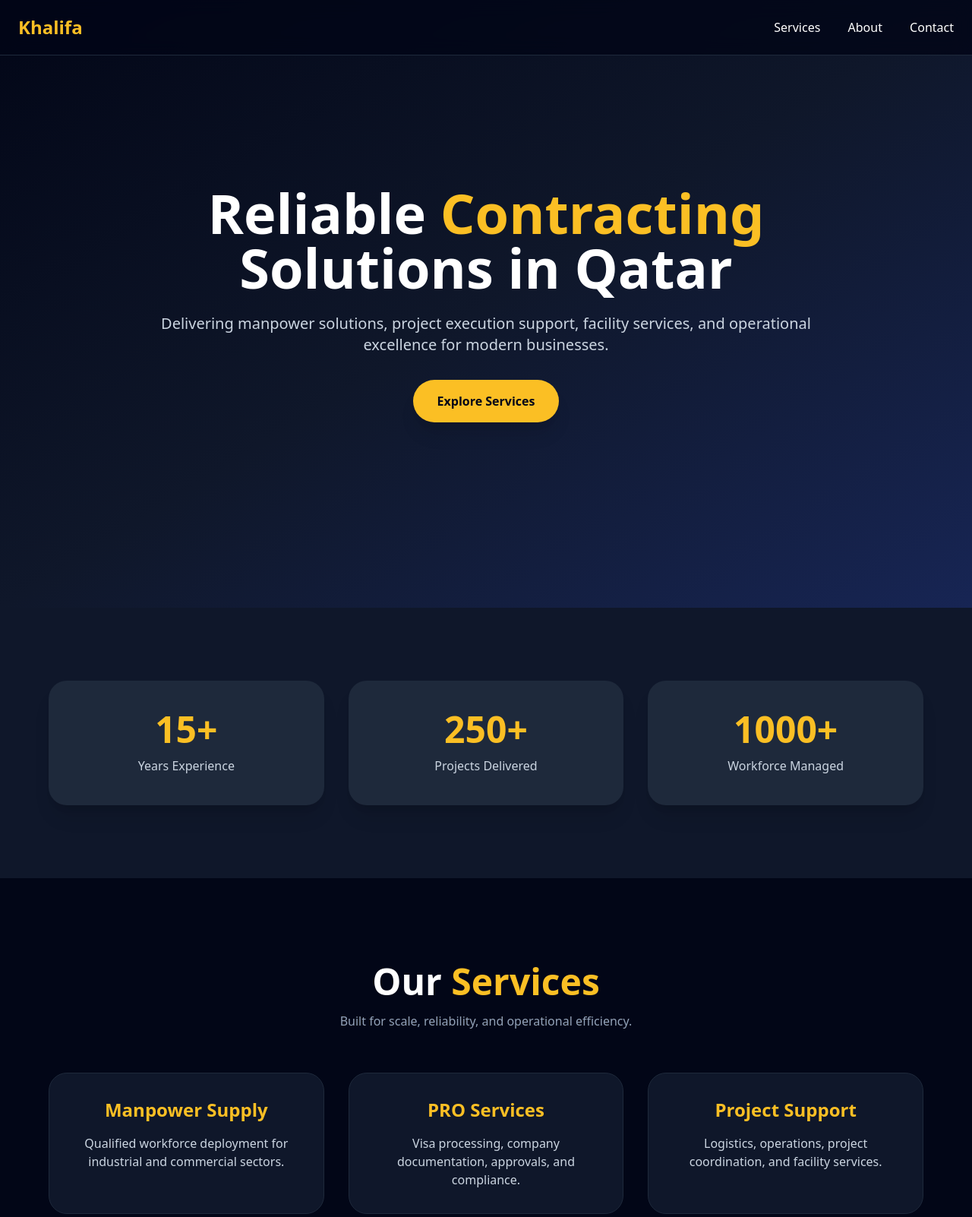
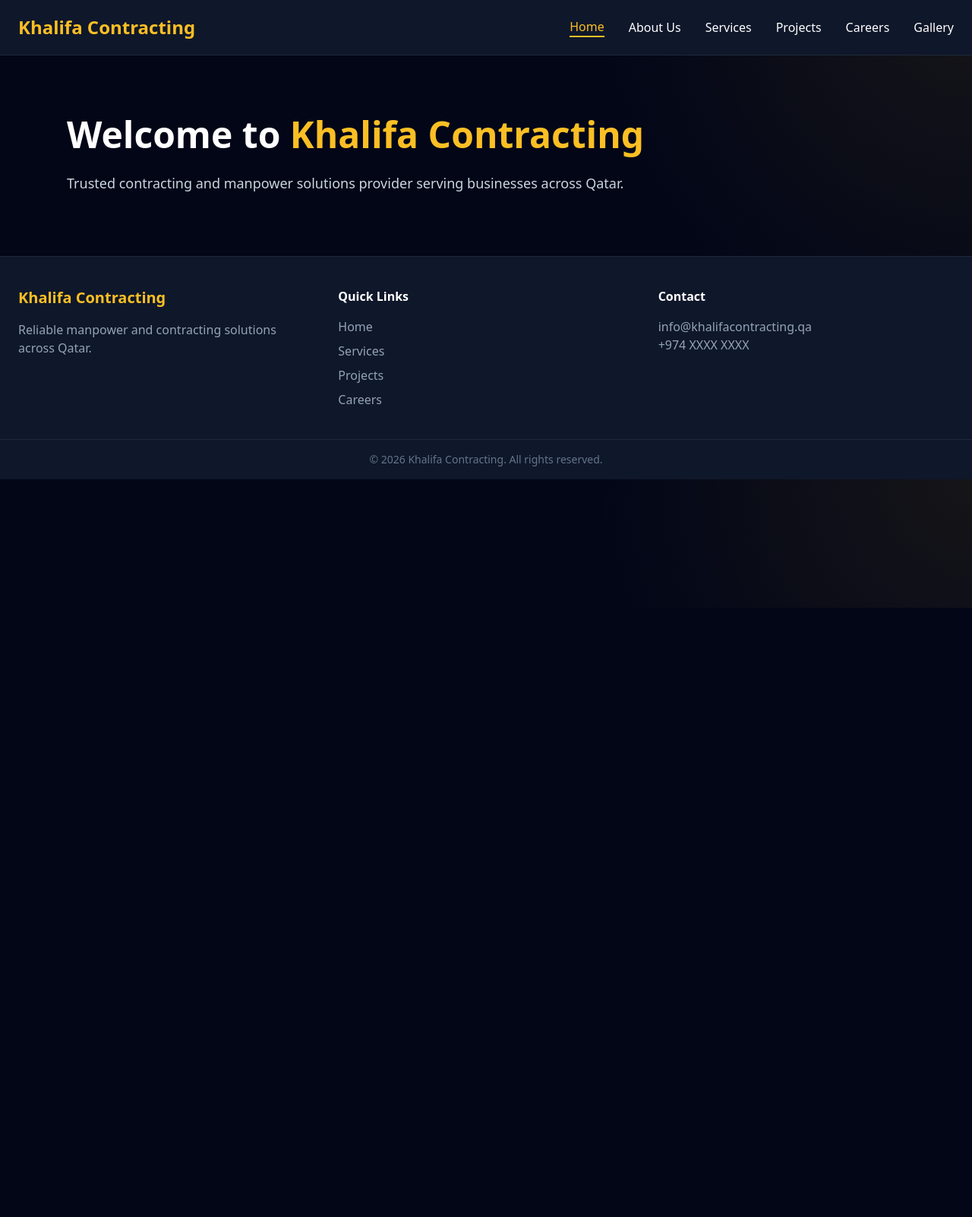
Before and after one commit to Arunprasath0405/KAC, a plain HTML site: page index.html in a window 1280 px wide. Shown: the top 1602 px of the page at 76% size. After the commit the page ends 800 px from the top, so only its background shows below. Drawn offline with nearby package versions, Linux system fonts and the light colour scheme.

Commit message:
`Refactor layout, add new sections, and update styles`

```diff
--- a/index.html
+++ b/index.html
@@ -5,161 +5,269 @@
     <meta charset="UTF-8" />
     <meta name="viewport" content="width=device-width, initial-scale=1.0" />
     <title>Khalifa Contracting</title>
-
     <script src="https://cdn.tailwindcss.com"></script>
 
     <style>
-        .reveal {
-            opacity: 0;
-            transform: translateY(40px);
-            transition: all 0.8s ease;
+        .tab-section {
+            display: none;
+            animation: fadeIn 0.5s ease;
         }
 
-        .reveal.active {
+        .tab-section.active {
+            display: block;
+        }
+
+        .nav-link.active {
+            color: #fbbf24;
+            border-bottom: 2px solid #fbbf24;
+        }
+
+        @keyframes fadeIn {
+            from {
+                opacity: 0;
+                transform: translateY(20px);
+            }
+
+            to {
                 opacity: 1;
                 transform: translateY(0);
+            }
         }
     </style>
 </head>
 
-<body class="bg-slate-950 text-white">
+<body class="bg-slate-950 text-white"
+    style="background-image: radial-gradient(circle at top right, rgba(251,191,36,0.08), transparent 35%);">
 
     <!-- Navbar -->
-    <nav class="fixed top-0 w-full z-50 bg-slate-950/80 backdrop-blur-md border-b border-slate-800">
+    <nav class="bg-slate-900 border-b border-slate-800 sticky top-0 z-50">
         <div class="max-w-7xl mx-auto px-6 py-5 flex justify-between items-center">
-            <h1 class="text-2xl font-bold text-amber-400">Khalifa</h1>
+            <h1 class="text-2xl font-bold text-amber-400">Khalifa Contracting</h1>
 
-            <div class="space-x-8 hidden md:block">
-                <a href="#services" class="hover:text-amber-400 transition">Services</a>
-                <a href="#about" class="hover:text-amber-400 transition">About</a>
-                <a href="#contact" class="hover:text-amber-400 transition">Contact</a>
+            <div class="hidden md:flex gap-8">
+                <button class="nav-link active hover:text-amber-400" onclick="showTab('home', this)">Home</button>
+                <button class="nav-link hover:text-amber-400" onclick="showTab('about', this)">About Us</button>
+                <button class="nav-link hover:text-amber-400" onclick="showTab('services', this)">Services</button>
+                <button class="nav-link hover:text-amber-400" onclick="showTab('projects', this)">Projects</button>
+                <button class="nav-link hover:text-amber-400" onclick="showTab('careers', this)">Careers</button>
+                <button class="nav-link hover:text-amber-400" onclick="showTab('gallery', this)">Gallery</button>
             </div>
         </div>
     </nav>
 
-    <!-- Hero -->
-    <section
-        class="min-h-screen flex items-center justify-center bg-gradient-to-br from-slate-950 via-slate-900 to-blue-950 px-6">
-        <div class="text-center max-w-4xl">
-            <h1 class="text-5xl md:text-7xl font-bold leading-tight mb-6">
-                Reliable <span class="text-amber-400">Contracting</span><br />
-                Solutions in Qatar
-            </h1>
+    <!-- Main Content -->
+    <main class="flex-grow">
 
-            <p class="text-lg md:text-xl text-slate-300 leading-8 mb-8">
-                Delivering manpower solutions, project execution support,
-                facility services, and operational excellence for modern businesses.
+        <section id="home" class="tab-section active max-w-6xl mx-auto px-6 py-20">
+            <h2 class="text-5xl font-bold mb-6">Welcome to <span class="text-amber-400">Khalifa Contracting</span></h2>
+            <p class="text-slate-300 text-lg leading-8">
+                Trusted contracting and manpower solutions provider serving businesses across Qatar.
             </p>
+        </section>
 
-            <a href="#services"
-                class="inline-block bg-amber-400 text-slate-950 font-semibold px-8 py-4 rounded-full hover:scale-105 transition duration-300 shadow-xl">
-                Explore Services
-            </a>
+        <section id="about" class="tab-section max-w-6xl mx-auto px-6 py-20">
+            <h2 class="text-4xl font-bold mb-6 text-amber-400">About Us</h2>
+            <p class="text-slate-300 leading-8">
+                Khalifa Contracting provides workforce solutions, project support, and operational excellence.
+            </p>
+        </section>
+
+        <section id="services" class="tab-section max-w-6xl mx-auto px-6 py-20">
+            <h2 class="text-4xl font-bold mb-10 text-amber-400">Services</h2>
+
+            <div class="grid md:grid-cols-3 gap-8">
+
+                <!-- Service 1 -->
+                <div
+                    class="group relative bg-slate-900 p-8 rounded-2xl border border-slate-800 h-56 overflow-hidden cursor-pointer transition duration-300 hover:scale-105 hover:border-amber-400 shadow-lg">
+
+                    <h3
+                        class="text-xl font-semibold text-white absolute left-8 top-1/2 -translate-y-1/2 transition-all duration-500 group-hover:top-8 group-hover:translate-y-0">
+                        Manpower Supply
+                    </h3>
+
+                    <p
+                        class="text-slate-300 absolute left-8 right-8 bottom-8 opacity-0 translate-y-6 transition-all duration-500 group-hover:opacity-100 group-hover:translate-y-0">
+                        Skilled and semi-skilled workforce deployment for construction,
+                        logistics, industrial operations, and facility management.
+                    </p>
+                </div>
+
+                <!-- Service 2 -->
+                <div
+                    class="group relative bg-slate-900 p-8 rounded-2xl border border-slate-800 h-56 overflow-hidden cursor-pointer transition duration-300 hover:scale-105 hover:border-amber-400 shadow-lg">
+
+                    <h3
+                        class="text-xl font-semibold text-white absolute left-8 top-1/2 -translate-y-1/2 transition-all duration-500 group-hover:top-8 group-hover:translate-y-0">
+                        PRO Services
+                    </h3>
+
+                    <p
+                        class="text-slate-300 absolute left-8 right-8 bottom-8 opacity-0 translate-y-6 transition-all duration-500 group-hover:opacity-100 group-hover:translate-y-0">
+                        Company formation, visa processing, labor approvals,
+                        licensing, renewals, and documentation support.
+                    </p>
+                </div>
+
+                <!-- Service 3 -->
+                <div
+                    class="group relative bg-slate-900 p-8 rounded-2xl border border-slate-800 h-56 overflow-hidden cursor-pointer transition duration-300 hover:scale-105 hover:border-amber-400 shadow-lg">
+
+                    <h3
+                        class="text-xl font-semibold text-white absolute left-8 top-1/2 -translate-y-1/2 transition-all duration-500 group-hover:top-8 group-hover:translate-y-0">
+                        Project Support
+                    </h3>
+
+                    <p
+                        class="text-slate-300 absolute left-8 right-8 bottom-8 opacity-0 translate-y-6 transition-all duration-500 group-hover:opacity-100 group-hover:translate-y-0">
+                        Project coordination, logistics, operational planning,
+                        and execution support tailored for client needs.
+                    </p>
+                </div>
+
+                <!-- Service 4 -->
+                <div
+                    class="group relative bg-slate-900 p-8 rounded-2xl border border-slate-800 h-56 overflow-hidden cursor-pointer transition duration-300 hover:scale-105 hover:border-amber-400 shadow-lg">
+
+                    <h3
+                        class="text-xl font-semibold text-white absolute left-8 top-1/2 -translate-y-1/2 transition-all duration-500 group-hover:top-8 group-hover:translate-y-0">
+                        Facility Management
+                    </h3>
+
+                    <p
+                        class="text-slate-300 absolute left-8 right-8 bottom-8 opacity-0 translate-y-6 transition-all duration-500 group-hover:opacity-100 group-hover:translate-y-0">
+                        Maintenance, housekeeping, technical staffing,
+                        and operational facility support services.
+                    </p>
+                </div>
+
+                <!-- Service 5 -->
+                <div
+                    class="group relative bg-slate-900 p-8 rounded-2xl border border-slate-800 h-56 overflow-hidden cursor-pointer transition duration-300 hover:scale-105 hover:border-amber-400 shadow-lg">
+
+                    <h3
+                        class="text-xl font-semibold text-white absolute left-8 top-1/2 -translate-y-1/2 transition-all duration-500 group-hover:top-8 group-hover:translate-y-0">
+                        Recruitment Solutions
+                    </h3>
+
+                    <p
+                        class="text-slate-300 absolute left-8 right-8 bottom-8 opacity-0 translate-y-6 transition-all duration-500 group-hover:opacity-100 group-hover:translate-y-0">
+                        Talent sourcing, screening, onboarding,
+                        and workforce management for multiple industries.
+                    </p>
+                </div>
+
+                <!-- Service 6 -->
+                <div
+                    class="group relative bg-slate-900 p-8 rounded-2xl border border-slate-800 h-56 overflow-hidden cursor-pointer transition duration-300 hover:scale-105 hover:border-amber-400 shadow-lg">
+
+                    <h3
+                        class="text-xl font-semibold text-white absolute left-8 top-1/2 -translate-y-1/2 transition-all duration-500 group-hover:top-8 group-hover:translate-y-0">
+                        Logistics Support
+                    </h3>
+
+                    <p
+                        class="text-slate-300 absolute left-8 right-8 bottom-8 opacity-0 translate-y-6 transition-all duration-500 group-hover:opacity-100 group-hover:translate-y-0">
+                        Transportation coordination, material handling,
+                        warehousing, and supply chain support.
+                    </p>
+                </div>
+
             </div>
         </section>
 
-    <!-- Stats -->
-    <section class="py-24 px-6 bg-slate-900">
-        <div class="max-w-6xl mx-auto grid md:grid-cols-3 gap-8">
-            <div class="reveal bg-slate-800 p-10 rounded-3xl shadow-xl text-center">
-                <h2 class="text-5xl font-bold text-amber-400 mb-3 counter" data-target="15">0</h2>
-                <p class="text-slate-300">Years Experience</p>
+        <section id="projects" class="tab-section max-w-6xl mx-auto px-6 py-20">
+            <h2 class="text-4xl font-bold mb-10 text-amber-400">Projects</h2>
+
+            <div class="grid md:grid-cols-2 gap-8">
+                <div class="bg-slate-900 rounded-2xl overflow-hidden border border-slate-800">
+                    <img src="https://images.unsplash.com/photo-1509395176047-4a66953fd231"
+                        class="h-56 w-full object-cover">
+                    <div class="p-6">
+                        <h3 class="text-xl font-semibold mb-2">Commercial Tower Project</h3>
+                        <p class="text-slate-400">Doha, Qatar</p>
+                    </div>
                 </div>
 
-            <div class="reveal bg-slate-800 p-10 rounded-3xl shadow-xl text-center">
-                <h2 class="text-5xl font-bold text-amber-400 mb-3 counter" data-target="250">0</h2>
-                <p class="text-slate-300">Projects Delivered</p>
-            </div>
-
-            <div class="reveal bg-slate-800 p-10 rounded-3xl shadow-xl text-center">
-                <h2 class="text-5xl font-bold text-amber-400 mb-3 counter" data-target="1000">0</h2>
-                <p class="text-slate-300">Workforce Managed</p>
-            </div>
-        </div>
-    </section>
-
-    <!-- Services -->
-    <section id="services" class="py-28 px-6">
-        <div class="max-w-6xl mx-auto text-center">
-            <h2 class="text-4xl md:text-5xl font-bold mb-4">
-                Our <span class="text-amber-400">Services</span>
-            </h2>
-            <p class="text-slate-400 mb-14">Built for scale, reliability, and operational efficiency.</p>
-
-            <div class="grid md:grid-cols-3 gap-8">
-                <div
-                    class="reveal bg-slate-900 border border-slate-800 p-8 rounded-3xl hover:-translate-y-2 transition">
-                    <h3 class="text-2xl font-semibold text-amber-400 mb-4">Manpower Supply</h3>
-                    <p class="text-slate-300">Qualified workforce deployment for industrial and commercial sectors.</p>
-                </div>
-
-                <div
-                    class="reveal bg-slate-900 border border-slate-800 p-8 rounded-3xl hover:-translate-y-2 transition">
-                    <h3 class="text-2xl font-semibold text-amber-400 mb-4">PRO Services</h3>
-                    <p class="text-slate-300">Visa processing, company documentation, approvals, and compliance.</p>
-                </div>
-
-                <div
-                    class="reveal bg-slate-900 border border-slate-800 p-8 rounded-3xl hover:-translate-y-2 transition">
-                    <h3 class="text-2xl font-semibold text-amber-400 mb-4">Project Support</h3>
-                    <p class="text-slate-300">Logistics, operations, project coordination, and facility services.</p>
+                <div class="bg-slate-900 rounded-2xl overflow-hidden border border-slate-800">
+                    <img src="https://images.unsplash.com/photo-1513828583688-c52646db42da"
+                        class="h-56 w-full object-cover">
+                    <div class="p-6">
+                        <h3 class="text-xl font-semibold mb-2">Industrial Facility Support</h3>
+                        <p class="text-slate-400">Al Wakrah, Qatar</p>
                     </div>
                 </div>
             </div>
         </section>
 
-    <!-- About -->
-    <section id="about" class="py-24 px-6 bg-slate-900">
-        <div class="max-w-5xl mx-auto text-center">
-            <h2 class="text-4xl font-bold mb-6">Why Choose Us</h2>
-            <p class="text-slate-300 text-lg leading-8">
-                We combine operational experience, workforce expertise, and execution discipline
-                to help organizations scale efficiently across Qatar.
-            </p>
+        <section id="careers" class="tab-section max-w-6xl mx-auto px-6 py-20">
+            <h2 class="text-4xl font-bold mb-6 text-amber-400">Careers</h2>
+            <p class="text-slate-300">Join our growing team and explore career opportunities.</p>
+        </section>
+
+        <section id="gallery" class="tab-section max-w-6xl mx-auto px-6 py-20">
+            <h2 class="text-4xl font-bold mb-8 text-amber-400">Gallery</h2>
+
+            <div class="grid md:grid-cols-3 gap-6">
+                <img src="https://images.unsplash.com/photo-1541888946425-d81bb19240f5"
+                    class="rounded-xl h-64 w-full object-cover hover:scale-105 transition" />
+
+                <img src="https://images.unsplash.com/photo-1503387762-592deb58ef4e"
+                    class="rounded-xl h-64 w-full object-cover hover:scale-105 transition" />
+
+                <img src="https://images.unsplash.com/photo-1486406146926-c627a92ad1ab"
+                    class="rounded-xl h-64 w-full object-cover hover:scale-105 transition" />
             </div>
         </section>
 
-    <!-- Contact -->
-    <section id="contact" class="py-24 px-6">
-        <div class="max-w-4xl mx-auto text-center">
-            <h2 class="text-4xl font-bold mb-6">Contact Us</h2>
-            <p class="text-slate-300 mb-2">info@khalifacontracting.qa</p>
-            <p class="text-slate-300">+974 XXXX XXXX</p>
+    </main>
+
+    <!-- Footer -->
+    <footer class="bg-slate-900 border-t border-slate-800 mt-auto">
+        <div class="max-w-7xl mx-auto px-6 py-10 grid md:grid-cols-3 gap-8">
+            <div>
+                <h3 class="text-xl font-bold text-amber-400 mb-4">Khalifa Contracting</h3>
+                <p class="text-slate-400">
+                    Reliable manpower and contracting solutions across Qatar.
+                </p>
             </div>
-    </section>
 
-    <footer class="border-t border-slate-800 py-8 text-center text-slate-500">
+            <div>
+                <h4 class="font-semibold mb-4">Quick Links</h4>
+                <ul class="space-y-2 text-slate-400">
+                    <li>Home</li>
+                    <li>Services</li>
+                    <li>Projects</li>
+                    <li>Careers</li>
+                </ul>
+            </div>
+
+            <div>
+                <h4 class="font-semibold mb-4">Contact</h4>
+                <p class="text-slate-400">info@khalifacontracting.qa</p>
+                <p class="text-slate-400">+974 XXXX XXXX</p>
+            </div>
+        </div>
+
+        <div class="text-center py-4 border-t border-slate-800 text-slate-500 text-sm">
             © 2026 Khalifa Contracting. All rights reserved.
+        </div>
     </footer>
 
     <script>
-        // counter animation
-        document.querySelectorAll('.counter').forEach(counter => {
-            const updateCounter = () => {
-                const target = +counter.getAttribute('data-target');
-                const current = +counter.innerText;
-                const increment = target / 100;
-
-                if (current < target) {
-                    counter.innerText = Math.ceil(current + increment);
-                    setTimeout(updateCounter, 20);
-                } else {
-                    counter.innerText = target + "+";
-                }
-            };
-            updateCounter();
+        function showTab(tabId, element) {
+            document.querySelectorAll('.tab-section').forEach(section => {
+                section.classList.remove('active');
             });
 
-        // reveal animation
-        const observer = new IntersectionObserver(entries => {
-            entries.forEach(entry => {
-                if (entry.isIntersecting) {
-                    entry.target.classList.add('active');
-                }
-            });
+            document.getElementById(tabId).classList.add('active');
+
+            document.querySelectorAll('.nav-link').forEach(link => {
+                link.classList.remove('active');
             });
 
-        document.querySelectorAll('.reveal').forEach(el => observer.observe(el));
+            element.classList.add('active');
+        }
     </script>
 
 </body>
```
Lines whose indentation alone changed are shown as unchanged.
